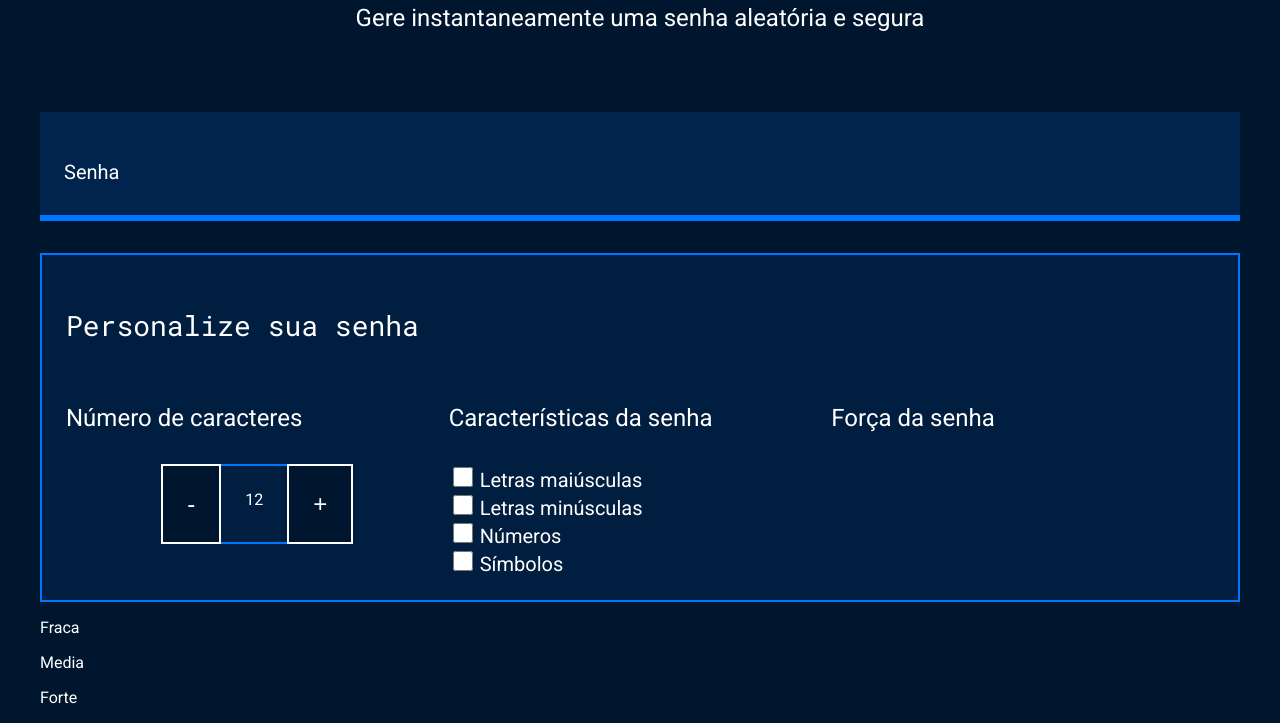
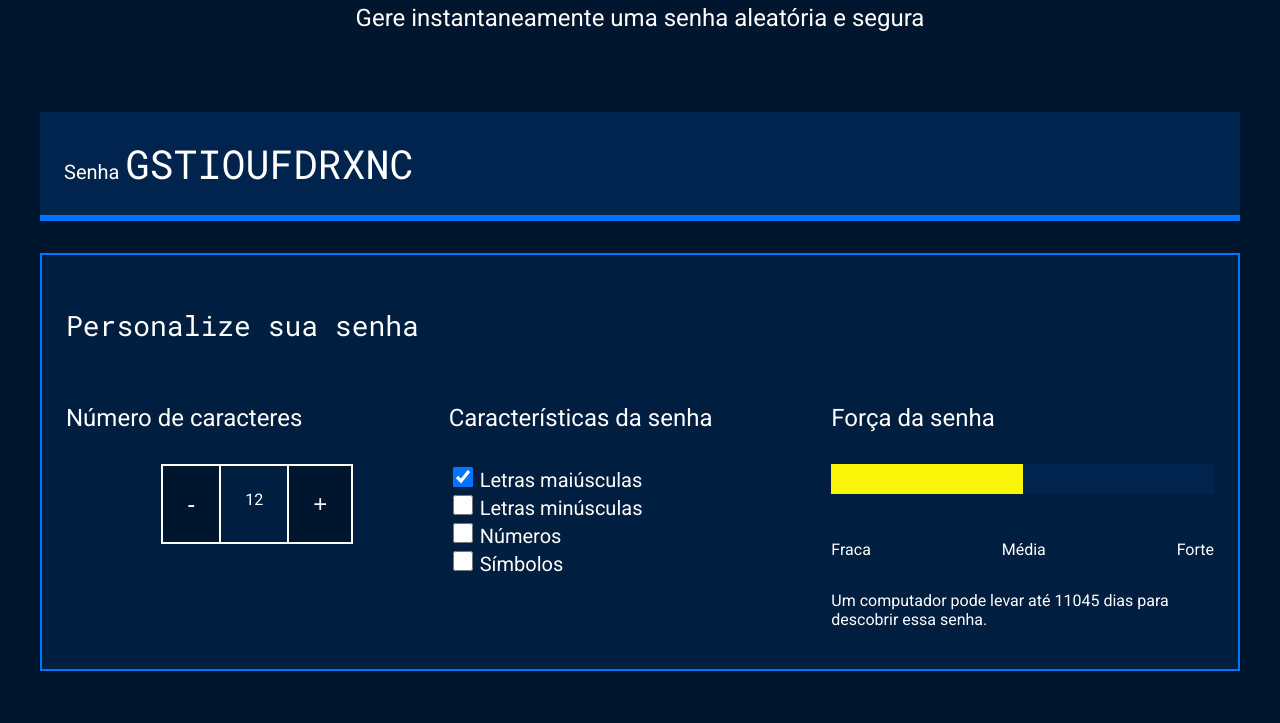
Before and after one commit to Camila77f/SenhasSeguras, a plain HTML site: page index.html in a window 1280 px wide. Shown: the part 214-937 px from the top of the page. After the commit the page ends 893 px from the top, so only its background shows below. Drawn offline with Linux system fonts and the light colour scheme.

Commit message:
Add files via upload

```diff
--- a/index.html
+++ b/index.html
@@ -17,7 +17,7 @@
         </div>
         <div class="conteudo-senha">
             <label for="senha">Senha</label>
-            <input name="senha" type="text" id="campo-senha">
+            <input name="senha" type="text" id="campo-senha" readonly>
         </div>
         <div class="parametro">
             <h3 class="parametro-titulo">Personalize sua senha</h3>
@@ -33,7 +33,7 @@
                 <div class="parametro-senha">
                     <h4 class="parametro-senha__titulo">Características da senha</h4>
                     <div class="parametro-senha-checkbox">
-                        <input name="maiusculo" type="checkbox" class="checkbox"checket>
+                        <input name="maiusculo" type="checkbox" class="checkbox" checked>
                         <label for="maiusculo">Letras maiúsculas</label>
                     </div>
                     <div class="parametro-senha-checkbox">
@@ -50,18 +50,20 @@
                     </div>
                 </div>
                 <div class="parametro-senha">
-                                    <h4 class="parametro-senha__titulo">Força da senha</h4>
-                </div class="barra"></div>
-                <div class="Forca Forte"></div>
-            </div class="parametro-senha__texto">
-            <p>Fraca</p>
-            <p>Media</p>
-            <p>Forte</p>
-            </div>
+                    <h4 class="parametro-senha__titulo">Força da senha</h4>
+                    <div class="barra"></div>
+                    <div class="forca fraca"></div>
+                    <div class="parametro-senha-textos">
+                        <p>Fraca</p>
+                        <p>Média</p>
+                        <p>Forte</p>
+                    </div>
+                    <p class="entropia"></p>
                 </div>
             </div>
         </div>
     </section>
+    <script src="main.js"></script>
 </body>
 
 </html>
--- a/main.js
+++ b/main.js
@@ -1,40 +1,75 @@
 const numeroSenha = document.querySelector('.parametro-senha__texto');
 let tamanhoSenha = 12;
 numeroSenha.textContent = tamanhoSenha;
-
-const botoes = document.querySelector('.parametro-senha__botao');
+const letrasMaiusculas = 'ABCDEFGHIJKLMNOPQRSTUVXYWZ';
+const letrasMinusculas = 'abcdefghijklmnopqrstuvxywz';
+const numeros = '0123456789';
+const simbolos = '!@#$%&*?';
+const botoes = document.querySelectorAll('.parametro-senha__botao');
+const campoSenha = document.querySelector('#campo-senha');
+const checkbox = document.querySelectorAll('.checkbox');
+const forcaSenha = document.querySelector('.forca');
 
 botoes[0].onclick = diminuiTamanho;
-botoes[1].onclick= aumentaTamanho;
+botoes[1].onclick = aumentaTamanho;
 
-function diminuiTamanho(){
+function diminuiTamanho() {
     if (tamanhoSenha > 1) {
         tamanhoSenha--;
     }
-
     numeroSenha.textContent = tamanhoSenha;
     geraSenha();
 }
-function aumentaTamanho(){
-    if (tamanhoSenha < 20){
+function aumentaTamanho() {
+    if (tamanhoSenha < 20) {
         tamanhoSenha++;
     }
     numeroSenha.textContent = tamanhoSenha;
     geraSenha();
 }
-const campoSenha = document.querySelector('#campo-senha')
 
-const letrasMaiusculas = 'ABCDEFGHIJKLMNOPQRSTUVWXYZ';
+for (i = 0; i < checkbox.length; i++) {
+    checkbox[i].onclick = geraSenha;
+}
+
 geraSenha();
 
-campoSenha.value = letrasMaiusculas;
+function geraSenha() {
+    let alfabeto = '';
+    if (checkbox[0].checked) {
+        alfabeto = alfabeto + letrasMaiusculas;
+    }
+    if (checkbox[1].checked) {
+        alfabeto = alfabeto + letrasMinusculas;
+    }
+    if (checkbox[2].checked) {
+        alfabeto = alfabeto + numeros;
+    }
+    if (checkbox[3].checked) {
+        alfabeto = alfabeto + simbolos;
+    }
 
-function geraSenha(){
     let senha = '';
-    for (let i=0; i< tamanhoSenha;i++){
-    let numeroAleatorio = Math.random()*letrasMaiusculas.length;
+    for (let i = 0; i < tamanhoSenha; i++) {
+        let numeroAleatorio = Math.random() * alfabeto.length;
         numeroAleatorio = Math.floor(numeroAleatorio);
-    senha = senha + letrasMaiusculas[numeroAleatorio]
+        senha = senha + alfabeto[numeroAleatorio];
     }
-    campoSenha.value = letrasMaiusculas;
+    campoSenha.value = senha;
+    classificaSenha(alfabeto.length);
 }
+
+function classificaSenha(tamanhoAlfabeto) {
+    let entropia = tamanhoSenha * Math.log2(tamanhoAlfabeto);
+    console.log(entropia);
+    forcaSenha.classList.remove('fraca', 'media', 'forte');
+    if (entropia > 57) {
+        forcaSenha.classList.add('forte');
+    } else if (entropia > 35 && entropia < 57) {
+        forcaSenha.classList.add('media');
+    } else if (entropia <= 35) {
+        forcaSenha.classList.add('fraca');
+    }
+    const valorEntropia = document.querySelector('.entropia');
+    valorEntropia.textContent = "Um computador pode levar até " + Math.floor(2**entropia/(100e6*60*60*24)) + " dias para descobrir essa senha.";
+}
--- a/style.css
+++ b/style.css
@@ -95,33 +95,34 @@ background-color: var(--cor-de-fundo);
     color: var(--branco);
     border: 2px solid var(--branco);
     padding: 24px;
-font-size:24px;
+    font-size: 24px;
     cursor: pointer;
 }
 .parametro-senha__texto{
-border-top: 2px solid var(--borda);
-border-bottom: 2px solid var(--borda) ;
+    border-top: 2px solid var(--branco);
+    border-bottom: 2px solid var(--branco);
     padding: 24px;
     margin: 0px;
 }
 
 
-label{
+label {
     font-size: 20px;
 }
 
-.checkbox{
+.checkbox {
     width: 20px;
     height: 20px;
     cursor: pointer;
 }
 
-.barra{
+.barra {
     background-color: var(--fundo-senha);
     height: 30px;
     width: 100%;
 }
-.forca{
+
+.forca {
     height: 30px;
     position: relative;
     bottom: 30px;
@@ -132,9 +133,9 @@ label{
     background-color: #E71B32;
 }
 
-.media{
+.media {
+    width: 50%;
     background-color: #FAF408;
-    width: 50%;
 }
 
 .forte {
@@ -142,11 +143,11 @@ label{
     background-color: #00ff85;
 }
 
-
 .parametro-senha-textos {
     display: flex;
     justify-content: space-between;
 }
+
 
 @media screen and (min-width: 768px) {
     .parametro-coluna__senha{
```
Also changed, not shown: 1 other file. Lines whose indentation alone changed are shown as unchanged.
